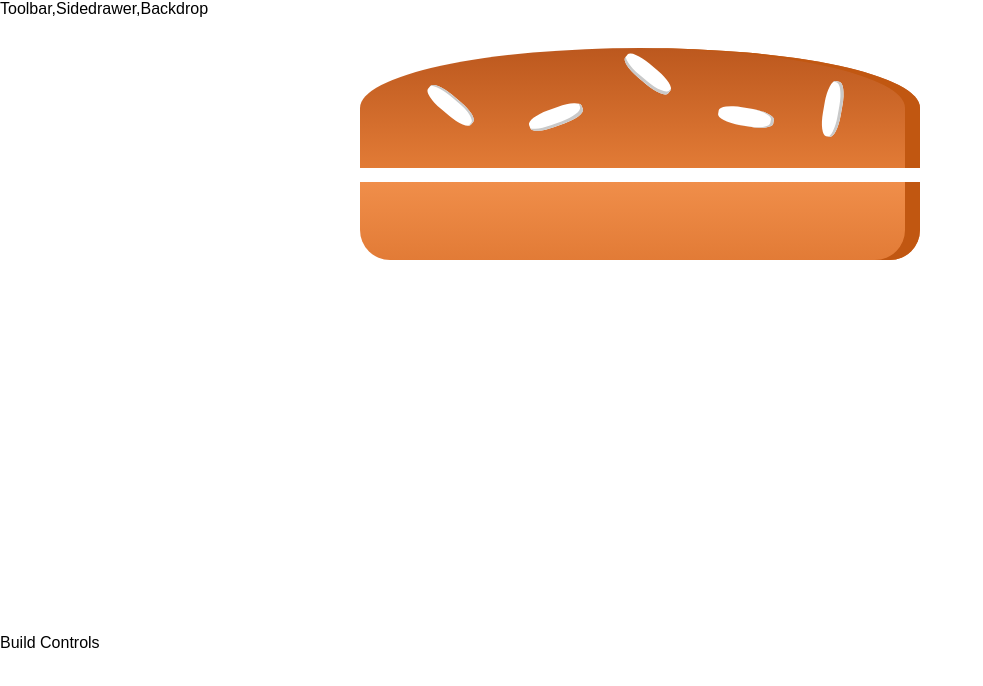
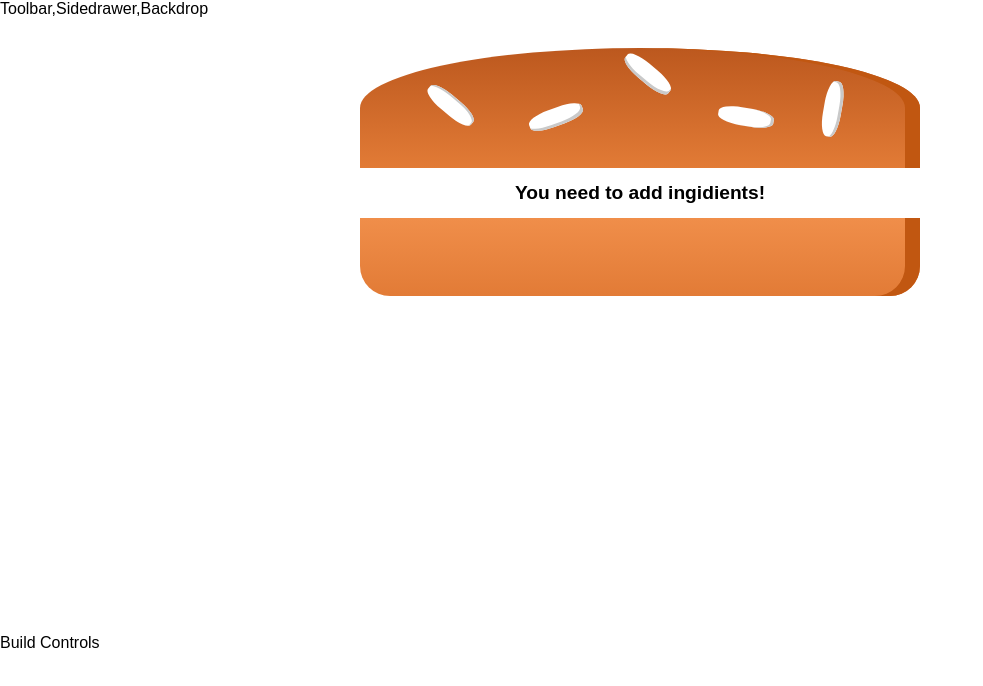
Before and after one commit to manikdhupar/burgerBuilder, a React app: page / in a window 1280 px wide. Shown: the top 686 px of the page, without its empty margins (0-983 px from the left). Built offline with nearby package versions, Linux system fonts and the light colour scheme.

Commit message:
dynamic BurgerIngridient

```diff
--- a/src/components/Burger/Burger.css
+++ b/src/components/Burger/Burger.css
@@ -8,9 +8,14 @@
 	font-weight: bold;
 }
 
-@media (min-width: 500px) and (min-height: 400px) {
+@media (min-width: 430px) and (min-height: 400px) {
 	.Burger {
 		width: 450px;
+		height: 400px;
+	}
+}
+@media (min-width: 350px) and (min-height: 400px) {
+	.Burger {
 		height: 400px;
 	}
 }
--- a/src/components/Burger/Burger.js
+++ b/src/components/Burger/Burger.js
@@ -3,9 +3,24 @@ import BurgerIngridients from './BurgerIngridients/BurgerIngridients';
 import classes from './Burger.css';
 
 const burger = (props) => {
+	let transformedIngridients = Object.keys(props.ingridients)
+		.map((igKey) => {
+			return [ ...Array(props.ingridients[igKey]) ].map((_, index) => {
+				return <BurgerIngridients key={igKey + index} type={igKey} />;
+			});
+		})
+		.reduce((arr, el) => {
+			return arr.concat(el);
+		}, []);
+
+	if (transformedIngridients.length === 0) {
+		transformedIngridients = <div>You need to add ingidients!</div>;
+	}
+
 	return (
 		<div className={classes.Burger}>
 			<BurgerIngridients type="bread-top" />
+			{transformedIngridients}
 			<BurgerIngridients type="bread-bottom" />
 		</div>
 	);
--- a/src/containers/BurgerBuilder/BurgerBuilder.js
+++ b/src/containers/BurgerBuilder/BurgerBuilder.js
@@ -2,10 +2,18 @@ import React, { Component } from 'react';
 import Burger from '../../components/Burger/Burger';
 
 class BurgerBuilder extends Component {
+	state = {
+		ingridients: {
+			salad: 0,
+			cheese: 0,
+			bacon: 0,
+			meat: 0
+		}
+	};
 	render() {
 		return (
 			<React.Fragment>
-				<Burger />
+				<Burger ingridients={this.state.ingridients} />
 				<div>Build Controls</div>
 			</React.Fragment>
 		);
```
